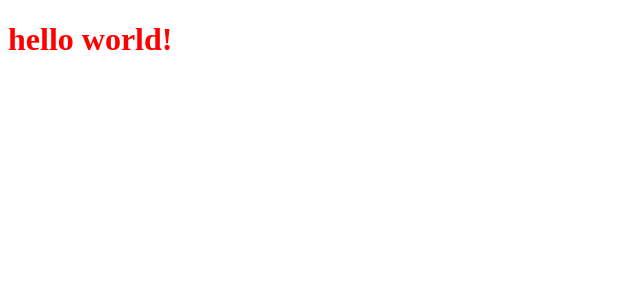
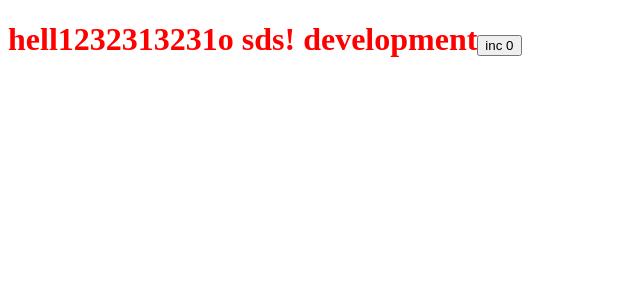
Before and after one commit to leejss/react-with-webpack, a React app: page / in a window 1280 px wide. Shown: the top 300 px of the page, without its empty margins (0-640 px from the left). Built offline with nearby package versions, Linux system fonts and the light colour scheme.

Commit message:
split webpack config

```diff
--- a/index.html
+++ b/index.html
@@ -2,7 +2,6 @@
 <html lang="en">
     <head>
         <meta charset="UTF-8" />
-        <link rel="icon" type="image/svg+xml" href="/vite.svg" />
         <meta name="viewport" content="width=device-width, initial-scale=1.0" />
         <title>Hello</title>
     </head>
--- a/package.json
+++ b/package.json
@@ -5,19 +5,21 @@
     "author": "leejss",
     "license": "MIT",
     "scripts": {
-        "build": "webpack --mode=production",
-        "dev": "webpack serve --open"
+        "build": "webpack --env env=prod",
+        "dev": "webpack serve --env env=dev --open"
     },
     "dependencies": {
         "@babel/core": "^7.19.6",
         "@babel/preset-env": "^7.19.4",
         "@babel/preset-react": "^7.18.6",
         "@babel/preset-typescript": "^7.18.6",
+        "@pmmmwh/react-refresh-webpack-plugin": "^0.5.8",
         "babel-loader": "^9.0.1",
         "css-loader": "^6.7.1",
         "html-webpack-plugin": "^5.5.0",
         "react": "^18.2.0",
         "react-dom": "^18.2.0",
+        "react-refresh": "^0.14.0",
         "style-loader": "^3.3.1",
         "ts-loader": "^9.4.1",
         "typescript": "^4.8.4",
--- a/src/App.tsx
+++ b/src/App.tsx
@@ -1,5 +1,19 @@
+import { useState } from "react";
+
 const App = () => {
-    return <h1>hello world!</h1>;
+    const [count, setCount] = useState(0);
+    return (
+        <h1>
+            hell1232313231o sds! {process.env.NODE_ENV}
+            <button
+                onClick={() => {
+                    setCount((prev) => prev + 1);
+                }}
+            >
+                inc {count}
+            </button>
+        </h1>
+    );
 };
 
 export default App;
--- a/webpack.config.js
+++ b/webpack.config.js
@@ -2,11 +2,10 @@ const HtmlWebpackPlugin = require("html-webpack-plugin");
 const path = require("path");
 const WebpackBar = require("webpackbar");
 const webpack = require("webpack");
+const { merge } = require("webpack-merge");
+const ReactRefreshWebpackPlugin = require("@pmmmwh/react-refresh-webpack-plugin");
 
-/** @type {import('webpack').Configuration} */
-module.exports = {
-    mode: "development",
-    devtool: "inline-source-map",
+const commonConfig = {
     entry: "./src/index.tsx",
     output: {
         filename: "bundle.js",
@@ -39,9 +38,7 @@ module.exports = {
     resolve: {
         extensions: [".tsx", ".ts", ".js"],
     },
-    devServer: {
-        hot: true,
-    },
+
     plugins: [
         new WebpackBar(),
         new webpack.ProvidePlugin({
@@ -54,3 +51,23 @@ module.exports = {
         }),
     ],
 };
+
+/** @type {import('webpack').Configuration} */
+const devConfig = {
+    mode: "development",
+    devtool: "cheap-module-source-map",
+    devServer: {
+        hot: true,
+    },
+    plugins: [new ReactRefreshWebpackPlugin()],
+};
+
+/** @type {import('webpack').Configuration} */
+const prodConfig = {
+    mode: "production",
+    devtool: "source-map",
+};
+
+module.exports = ({ env }) => {
+    return env === "dev" ? merge(commonConfig, devConfig) : merge(commonConfig, prodConfig);
+};
```
Also changed, not shown: 5 other files (tests, documents, lock files or other folders).
